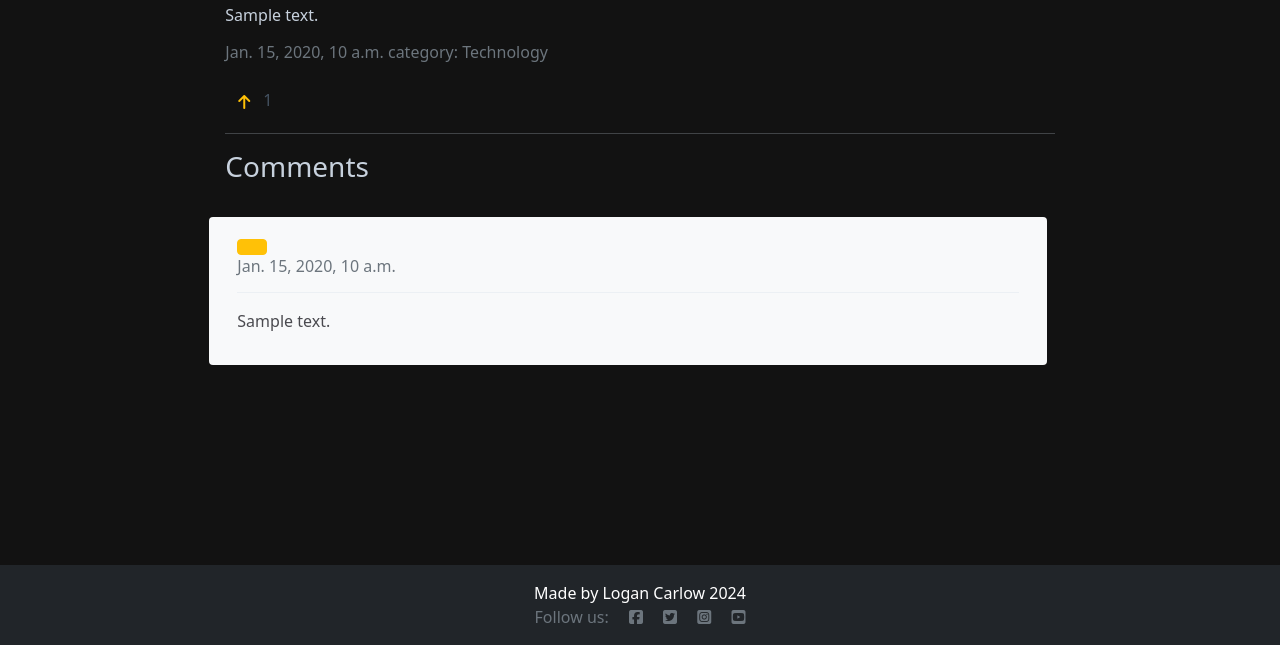
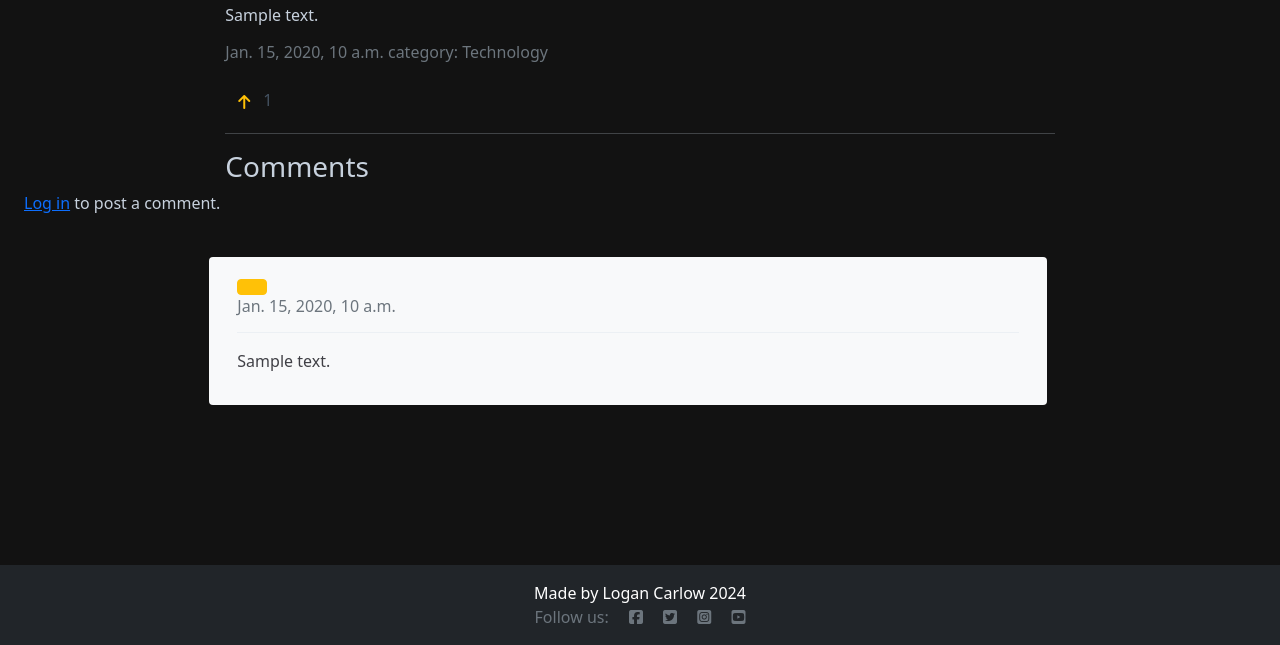
Before and after one commit to TerraBite147/EchoChamber, a Django app: a page that uses blog/templates/blog/post_detail.html in a window 1280 px wide. Shown: the part 155-800 px from the top of the page. Run offline with Django 4.2, Linux system fonts and the light colour scheme; data comes from the database, SQL or seed files in the repository; tables that the repository leaves empty hold one stand-in row (values such as "Sample post"); some libraries are stand-ins or nearby versions.

Commit message:
feat(comments):add comments form

```diff
--- a/blog/templates/blog/_post_comments.html
+++ b/blog/templates/blog/_post_comments.html
@@ -1,3 +1,18 @@
+<!-- Comment form -->
+<div class="container-fluid">
+    <div class="row">
+        {% if user.is_authenticated %}
+        <form method="POST" action=".">
+            {% csrf_token %}
+            {{ comment_form.as_p }}
+            <button type="submit">Submit Comment</button>
+        </form>
+        {% else %}
+        <p><a href="{% url 'account_login' %}">Log in</a> to post a comment.</p>
+        {% endif %}
+    </div>
+</div>
+
 <!-- Comments Section -->
 {% if post.comments.all %}
 <div class="masthead">
--- a/blog/templates/blog/post_detail.html
+++ b/blog/templates/blog/post_detail.html
@@ -18,10 +18,8 @@
                                     <p class="author">{{ post.author }}</p>
                                 </div>
                             </div>
-                            <a href="{% url 'post_detail' post.slug%}" class="post-link">
                                 <h2 class="card">{{ post.title }}</h2>
                                 <p class="card">{{ post.content | safe }}</p>
-                            </a>
                             <p class="card-text text-muted h6">{{ post.updated_on }} category: {{ post.category}} </p>
                             </p>
                             {% include 'blog/_post_likes.html' %}
--- a/blog/views.py
+++ b/blog/views.py
@@ -5,6 +5,7 @@ from django.http import JsonResponse
 from django.template.loader import render_to_string
 from django.contrib.auth.decorators import login_required
 from .models import Post, Comment, CommentLike, PostLike
+from .forms import CommentForm
 
 
 # Create your views here.
@@ -38,16 +39,34 @@ def post_detail(request, slug):
     View for individual post
 
     **context**
-    post : an instance of Post model
+    - post : an instance of Post model
+    - comment_form : a form for adding a new comment
 
     **template**
-    blog/_post_detail.html
+    - blog/post_detail.html
 
     """
-    queryset = Post.objects.filter(status=1).order_by("-posted_at")
+    queryset = Post.objects.filter(status=1)
     post = get_object_or_404(queryset, slug=slug)
-    # comments = post.comments.filter(active=True)
-    return render(request, "blog/post_detail.html", {"post": post})
+
+    if request.method == 'POST' and request.user.is_authenticated:
+        comment_form = CommentForm(request.POST)
+        if comment_form.is_valid():
+            comment = comment_form.save(commit=False)
+            comment.author = request.user
+            comment.post = post
+            comment.save()
+            return redirect('post_detail', slug=post.slug)
+    else:
+        comment_form = CommentForm()
+
+    context = {
+        "post": post,
+        "comment_form": comment_form,
+        # If you uncomment the next line, make sure the 'comments' field exists and is related to the 'Post' model
+        # "comments": post.comments.filter(active=True)
+    }
+    return render(request, "blog/post_detail.html", context)
 
 
 def like_post(request, slug):
--- a/static/css/style.css
+++ b/static/css/style.css
@@ -128,7 +128,7 @@ body {
 }
 
 .comment-text{
-    color: #4A4A4F;
+    color: #404046;
 }
 .comment-row {
     margin-left: 10px;
--- a/templates/account/login.html
+++ b/templates/account/login.html
@@ -14,7 +14,8 @@
 
       <p>{% blocktrans %}Welcome back to <span class="navbar-brand title">Echo Chamber</span>
       </p>
-      <p>Please log in. If you have not created an account yet, then <a class="link yellow" href="{{ signup_url }}">sign up</a>
+      <p>Please log in. If you have not created an account yet, then <a class="link yellow" href="{{ signup_url }}">sign
+          up</a>
         first.{% endblocktrans %}</p>
     </div>
   </div>
@@ -26,7 +27,7 @@
         {% if redirect_field_value %}
         <input type="hidden" name="{{ redirect_field_name }}" value="{{ redirect_field_value }}" />
         {% endif %}
-        <button class="btn btn-signup right" type="submit">{% trans "Sign In" %}</button>
+        <button class="btn btn-warning" type="submit">{% trans "Sign In" %}</button>
       </form>
     </div>
   </div>
```
Lines whose indentation alone changed are shown as unchanged.
